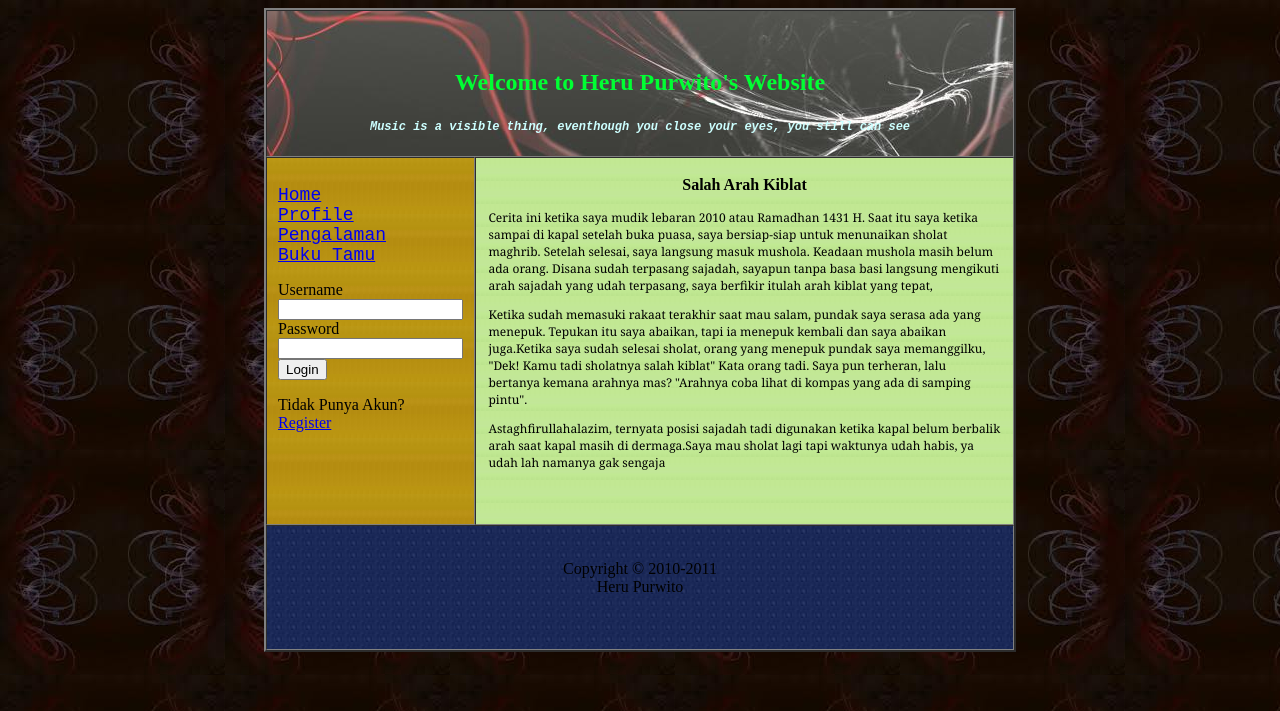
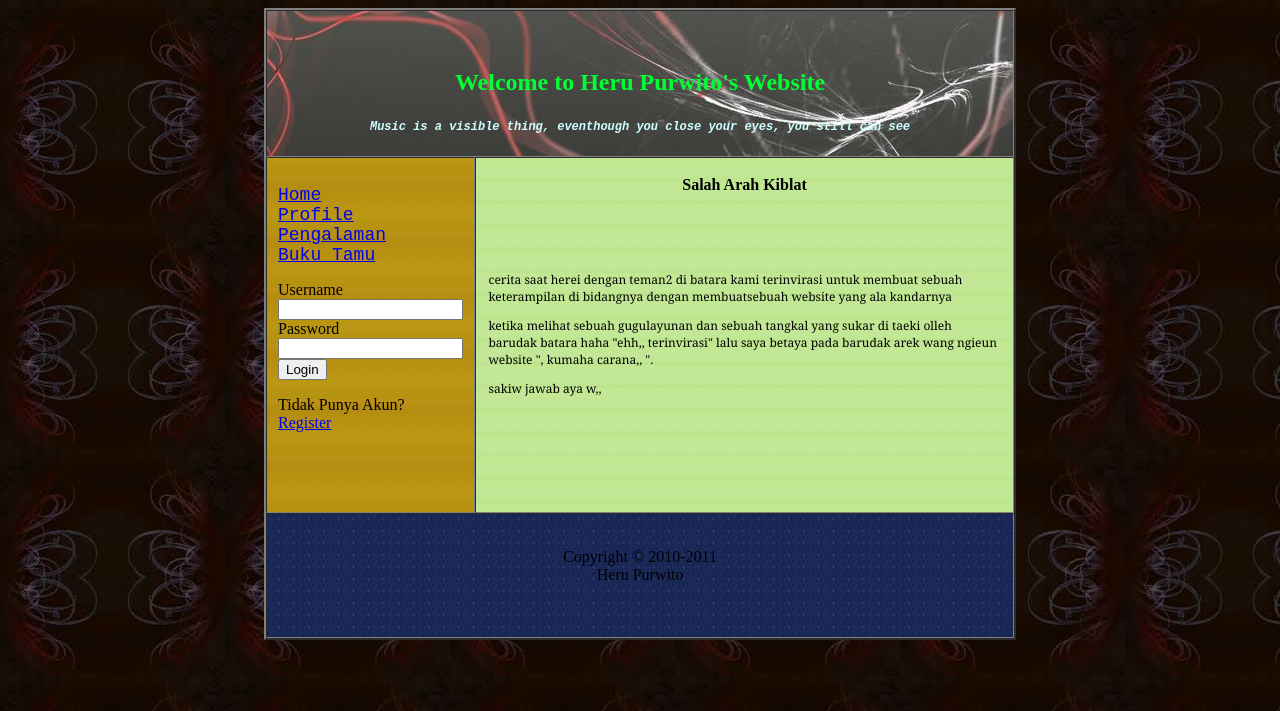
Before and after one commit to Surya18/TUBES1, a PHP site: page /pengalaman.php in a window 1280 px wide. Shown: the top 711 px of the page. Run offline with PHP 8.4, Linux system fonts and the light colour scheme.

Commit message:
pengalaman yang tersampaikan
pengalaman yang tersampaikan dan terbuatlahsebuah website yang ala kadarnya,batara HHH

```diff
--- a/pengalaman.php
+++ b/pengalaman.php
@@ -10,9 +10,9 @@
 	<table width="518" height="318" border="0" align="center">
       <tr>
         <td>
-          <p style="font-family: Georgia, &quot;Times New Roman&quot;, Times, serif; font-size: 12px">Cerita ini ketika saya mudik lebaran 2010 atau Ramadhan 1431 H. Saat itu saya ketika sampai di kapal setelah buka puasa, saya bersiap-siap untuk menunaikan sholat maghrib. Setelah selesai, saya langsung masuk mushola. Keadaan mushola masih belum ada orang. Disana sudah terpasang sajadah, sayapun tanpa basa basi langsung mengikuti arah sajadah yang udah terpasang, saya berfikir itulah arah kiblat yang tepat, </p>
-          <p style="font-family: Georgia, &quot;Times New Roman&quot;, Times, serif; font-size: 12px">Ketika sudah memasuki rakaat terakhir saat mau salam, pundak saya serasa ada yang menepuk. Tepukan itu saya abaikan, tapi ia menepuk kembali dan saya abaikan juga.Ketika saya sudah selesai sholat, orang yang menepuk pundak saya memanggilku, &quot;Dek! Kamu tadi sholatnya salah kiblat&quot; Kata orang tadi. Saya pun terheran, lalu bertanya kemana arahnya mas? &quot;Arahnya coba lihat di kompas yang ada di samping pintu&quot;. </p>
-          <p style="font-family: Georgia, &quot;Times New Roman&quot;, Times, serif; font-size: 12px">Astaghfirullahalazim, ternyata posisi sajadah tadi digunakan ketika kapal belum berbalik arah saat kapal masih di dermaga.Saya mau sholat lagi tapi waktunya udah habis, ya udah lah namanya gak sengaja</p>
+          <p style="font-family: Georgia, &quot;Times New Roman&quot;, Times, serif; font-size: 12px"> cerita saat herei dengan teman2 di batara kami terinvirasi untuk membuat sebuah keterampilan di bidangnya dengan membuatsebuah website yang ala kandarnya</p>
+          <p style="font-family: Georgia, &quot;Times New Roman&quot;, Times, serif; font-size: 12px">ketika melihat sebuah gugulayunan dan sebuah tangkal yang sukar di taeki olleh barudak batara haha &quot;ehh,, terinvirasi&quot; lalu saya betaya pada barudak arek wang ngieun website &quot;, kumaha carana,, &quot;. </p>
+          <p style="font-family: Georgia, &quot;Times New Roman&quot;, Times, serif; font-size: 12px">sakiw jawab aya w,,</p>
           <p>&nbsp;</p></td>
       </tr>
     </table></td>
```
